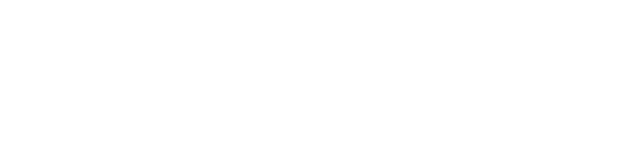
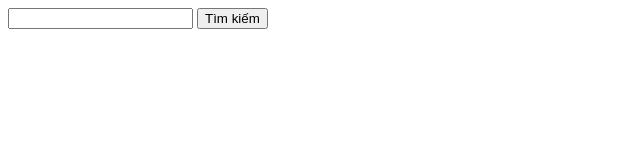
Before and after one commit to LocTM/Form-Tim-kiem-Google, a plain HTML site: page index.html in a window 1280 px wide. Shown: the whole page, without its empty margins (0-640 px from the left). Drawn offline with Linux system fonts and the light colour scheme.

Commit message:
change method

```diff
--- a/index.html
+++ b/index.html
@@ -6,7 +6,11 @@
     <title>Document</title>
 </head>
 <body>
-    <p>
+
+    <form action="https://www.google.com.vn/searh" method="post">
+        <input type="text" name="q" >
+        <input type="submit" value="Tìm kiếm">
+    </form>
 
 </body>
 </html>
```
